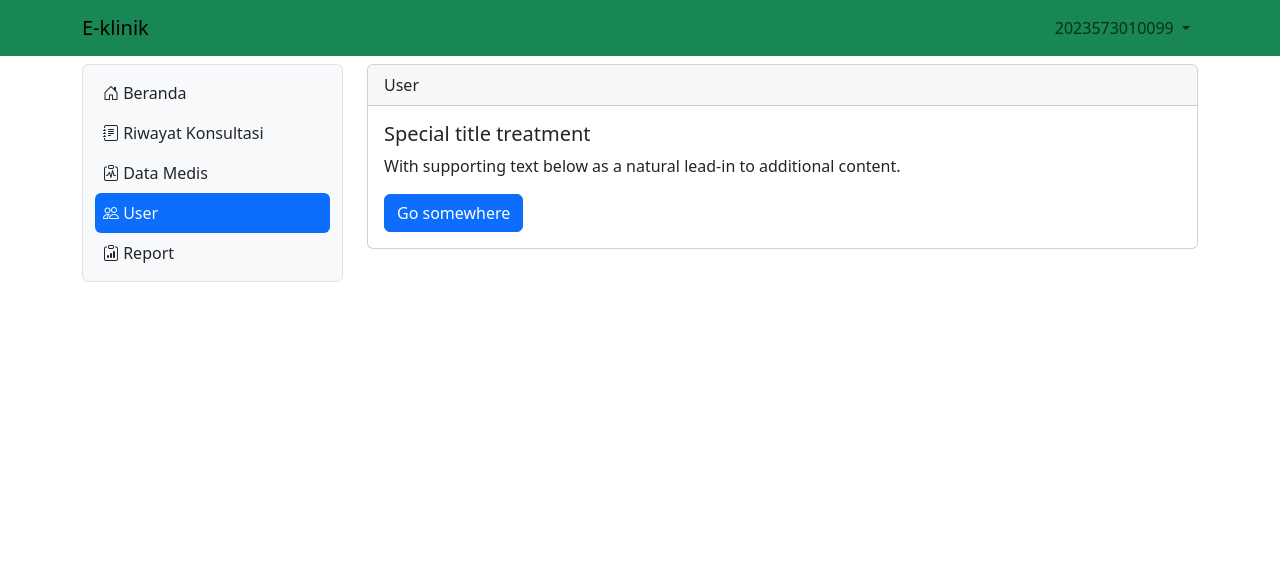
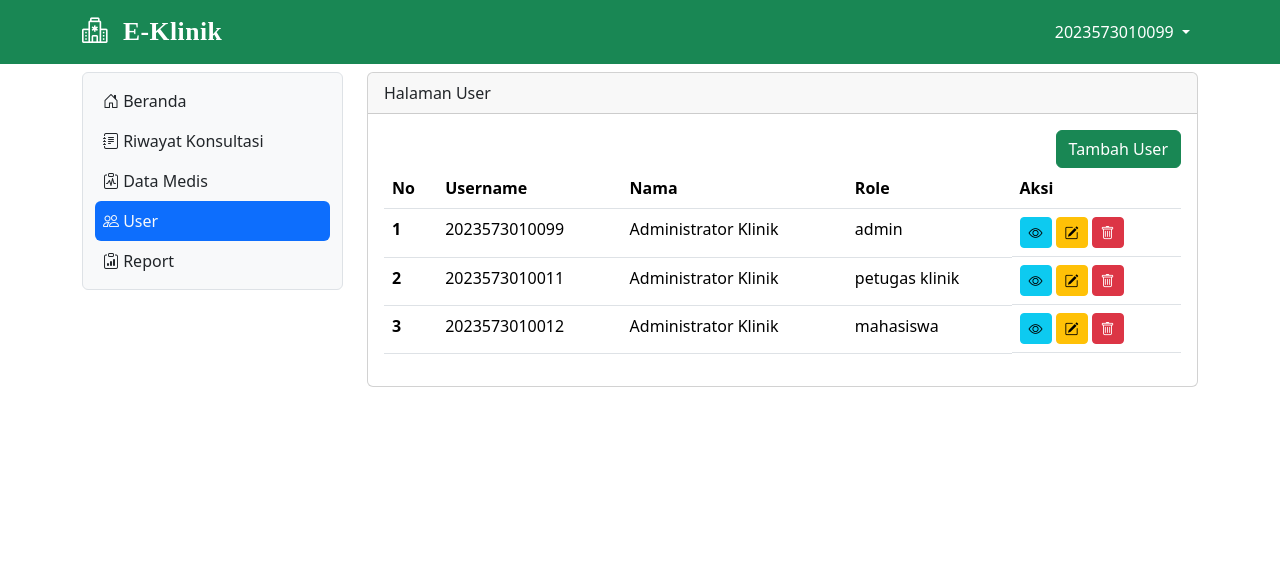
Before and after one commit to Nadilaarsyifa/projeck_E_klinik2, a PHP site: page /user in a window 1280 px wide. Shown: the top 586 px of the page. Run offline with PHP 8.4, Linux system fonts and the light colour scheme; a user stored in the database is signed in; data comes from the database, SQL or seed files in the repository.

Commit message:
update user

```diff
--- a/beranda.php
+++ b/beranda.php
@@ -84,7 +84,7 @@
                     ],
                     [
                         'foto' => 'assets/img/dokter2.png',
-                        'nama' => 'Dr. Sinta Pratama',
+                        'nama' => 'Dr. Nilam Cahaya Safitri',
                         'spesialis' => 'Psikologi',
                         'hari' => 'Selasa & Kamis',
                         'jam' => '09:00 - 14:00'
--- a/header.php
+++ b/header.php
@@ -1,17 +1,24 @@
-
 <nav class="navbar navbar-expand bg-success sticky-top">
   <div class="container-lg">
-            <a class="navbar-brand" href=".">E-klinik</a>
+    <a class="navbar-brand fw-bold" href="." style="
+      font-family: 'Times New Roman', Times, serif;
+      font-size: 1.6rem;
+      color: #fff;
+      letter-spacing: 0.5px;
+    ">
+      <i class="bi bi-hospital me-2"></i> E-Klinik
+    </a>
+
     <div class="collapse navbar-collapse justify-content-end" id="navbarNavDropdown">
       <ul class="navbar-nav">
         <li class="nav-item dropdown">
-                        <a class="nav-link dropdown-toggle" href="#" role="button" data-bs-toggle="dropdown" aria-expanded="false">
+          <a class="nav-link dropdown-toggle text-white" href="#" role="button" data-bs-toggle="dropdown" aria-expanded="false">
             <?php echo $hasil['username']; ?>
           </a>
           <ul class="dropdown-menu dropdown-menu-end mt-2">
-                            <li><a class="dropdown-item" href="#"><i class="bi bi-person-circle"></i> Profil</a></li>
-                            <li><a class="dropdown-item" href="#"><i class="bi bi-gear"></i> Setting</a></li>
-                            <li><a class="dropdown-item" href="logout"><i class="bi bi-box-arrow-left"></i> Logout</a></li>
+            <li><a class="dropdown-item" href="#"><i class="bi bi-person-circle me-2"></i> Profil</a></li>
+            <li><a class="dropdown-item" href="#"><i class="bi bi-gear me-2"></i> Setting</a></li>
+            <li><a class="dropdown-item" href="logout"><i class="bi bi-box-arrow-left me-2"></i> Logout</a></li>
           </ul>
         </li>
       </ul>
--- a/user.php
+++ b/user.php
@@ -1,12 +1,112 @@
+<?php
+include "proses/connect.php";
+$query = mysqli_query($conn, "SELECT * FROM user");
+while ($record = mysqli_fetch_array($query)) {
+    $result[] = $record;
+}
+?>
+
 <div class="col-lg-9 mt-2">
-                <div class="card">
-                    <div class="card-header">
-                        User
-                    </div>
-                    <div class="card-body">
-                        <h5 class="card-title">Special title treatment</h5>
-                        <p class="card-text">With supporting text below as a natural lead-in to additional content.</p>
-                        <a href="#" class="btn btn-primary">Go somewhere</a>
+    <div class="card">
+        <div class="card-header">
+            Halaman User
+        </div>
+        <div class="card-body">
+            <div class="row">
+                <div class="col d-flex justify-content-end">
+                    <button class="btn btn-success" data-bs-toggle="modal" data-bs-target="#ModalTambahUser">Tambah User</button>
+                </div>
+            </div>
+            <!-- Modal Tambah User Baru -->
+            <div class="modal fade" id="ModalTambahUser" tabindex="-1" aria-labelledby="exampleModalLabel" aria-hidden="true">
+                <div class="modal-dialog modal-xl modal-fullscreen-md-down">
+                    <div class="modal-content">
+                        <div class="modal-header">
+                            <h1 class="modal-title fs-5" id="exampleModalLabel">Tambah User</h1>
+                            <button type="button" class="btn-close" data-bs-dismiss="modal" aria-label="Close"></button>
+                        </div>
+                        <div class="modal-body">
+                            ...
+                        </div>
+                        <div class="modal-footer">
+                            <button type="button" class="btn btn-secondary" data-bs-dismiss="modal">Close</button>
+                            <button type="button" class="btn btn-primary">Save changes</button>
+                        </div>
                     </div>
                 </div>
             </div>
+            <!-- Akhir Modal Tambah User-->
+
+            <!-- Modal View -->
+            <div class="modal fade" id="ModalView" tabindex="-1" aria-labelledby="exampleModalLabel" aria-hidden="true">
+                <div class="modal-dialog modal-xl modal-fullscreen-md-down">
+                    <div class="modal-content">
+                        <div class="modal-header">
+                            <h1 class="modal-title fs-5" id="exampleModalLabel">Data User</h1>
+                            <button type="button" class="btn-close" data-bs-dismiss="modal" aria-label="Close"></button>
+                        </div>
+                        <div class="modal-body">
+                            ...
+                        </div>
+                        <div class="modal-footer">
+                            <button type="button" class="btn btn-secondary" data-bs-dismiss="modal">Close</button>
+                            <button type="button" class="btn btn-primary">Save changes</button>
+                        </div>
+                    </div>
+                </div>
+            </div>
+            <!-- Akhir Modal View -->
+
+            <?php
+            if(empty($result)) {
+                echo "Data user tidak ada";
+            }else{
+
+            ?>
+
+            <div class="table=responsive">
+                <table class="table table-hover">
+                    <thead>
+                        <tr>
+                            <th scope="col">No</th>
+                            <th scope="col">Username</th>
+                            <th scope="col">Nama</th>
+                            <th scope="col">Role</th>
+                            <th scope="col">Aksi</th>
+                        </tr>
+                    </thead>
+                    <tbody>
+                        <?php
+                        $no =1;
+                        foreach ($result as $row) {
+                        ?>
+
+                        <tr>
+                            <th scope="row"><?php echo $no++?></th>
+                            <td>
+                                <?php echo $row['username'] ?>
+                            </td>
+                            <td>
+                                <?php echo $row['nama'] ?>
+                            </td>
+                            <td>
+                                <?php echo $row['role'] ?>
+                            </td>
+                            <td class="d-flex">
+                                <button class="btn btn-info btn-sm me-1" data-bs-toggle="modal" data-bs-target="#ModalView"><i class="bi bi-eye"></i></button>
+                                <button class="btn btn-warning btn-sm me-1"><i class="bi bi-pencil-square"></i></button>
+                                <button class="btn btn-danger btn-sm me-1"><i class="bi bi-trash"></i></button>
+                            </td>
+                        </tr>
+                        <?php
+                        }
+                        ?>
+                    </tbody>
+                </table>
+            </div>
+            <?php
+            }
+            ?>
+        </div>
+    </div>
+</div>
```
Lines whose indentation alone changed are shown as unchanged.
